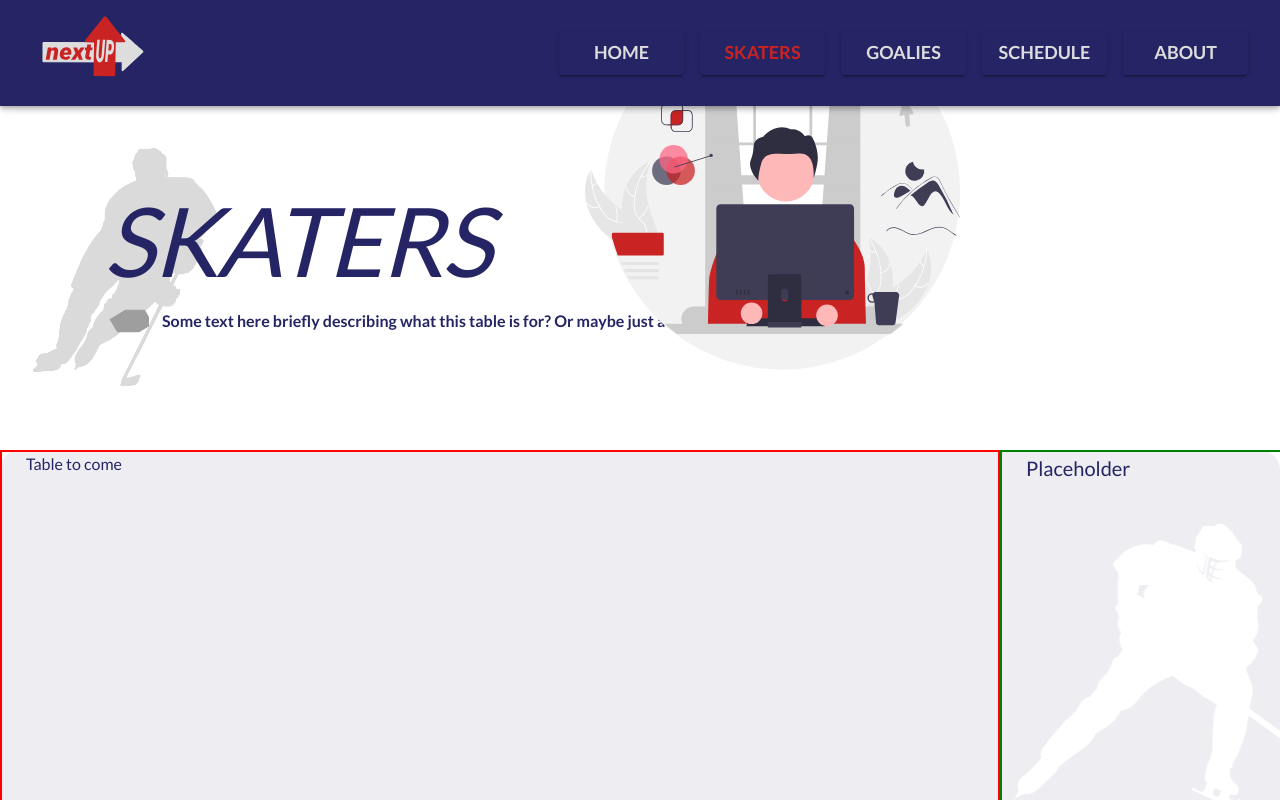
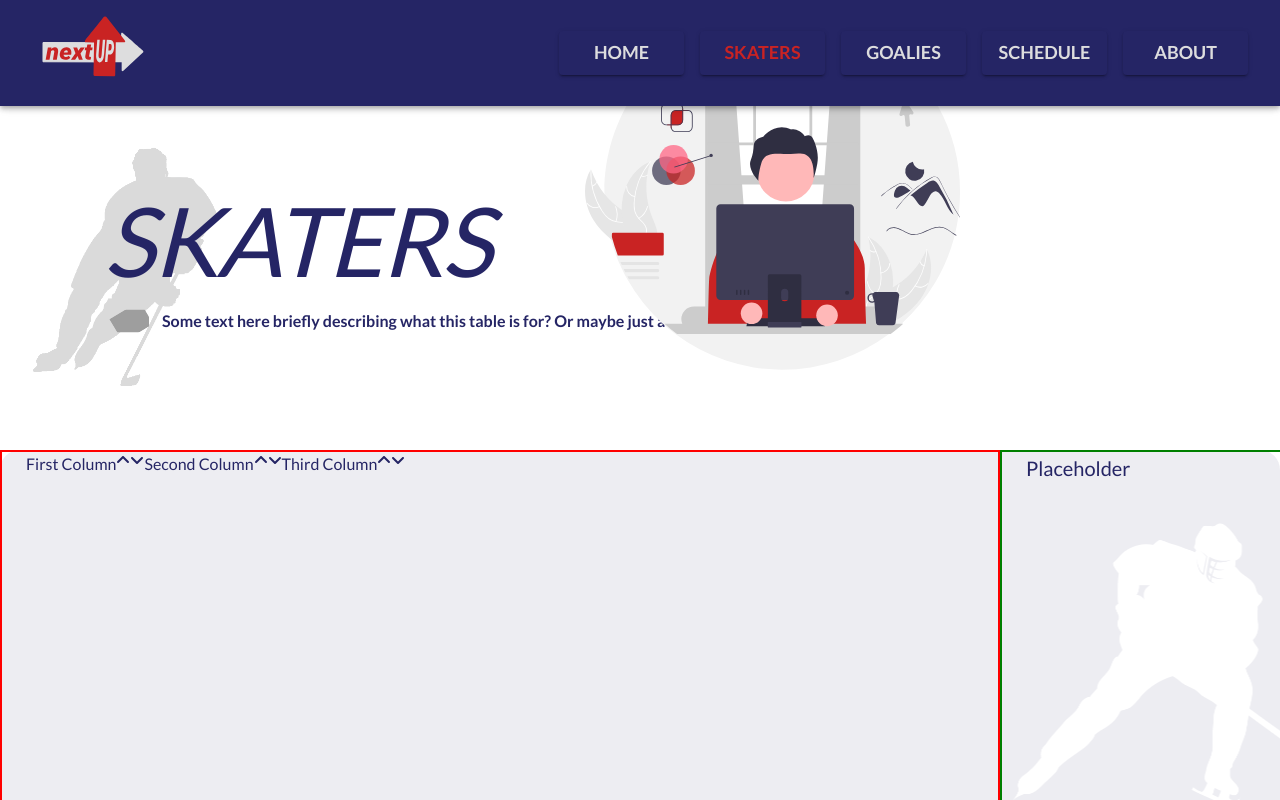
Before and after one commit to apreynolds1989/nextUP, a React (Create React App) app: page /nextUP/skaters in a window 1280 px wide. Shown: the top 800 px of the page. Built offline with nearby package versions, Linux system fonts and the light colour scheme; grey boxes are pictures that could not be loaded.

Commit message:
Created DoubleSortTable custom table component and added it to Skaters component

```diff
--- a/package.json
+++ b/package.json
@@ -7,6 +7,10 @@
         "@emotion/react": "^11.9.3",
         "@emotion/styled": "^11.9.3",
         "@fontsource/lato": "^4.5.8",
+        "@fortawesome/fontawesome-svg-core": "^6.1.2",
+        "@fortawesome/free-regular-svg-icons": "^6.1.2",
+        "@fortawesome/free-solid-svg-icons": "^6.1.2",
+        "@fortawesome/react-fontawesome": "^0.2.0",
         "@mui/material": "^5.8.7",
         "@testing-library/jest-dom": "^5.16.4",
         "@testing-library/react": "^13.3.0",
--- /dev/null
+++ b/src/components/customComponents/DoubleSortTable.jsx
@@ -0,0 +1,39 @@
+import React, { useState } from 'react';
+import { FontAwesomeIcon } from '@fortawesome/react-fontawesome';
+import { faAngleDown, faAngleUp } from '@fortawesome/free-solid-svg-icons';
+import { Box, Typography } from '@mui/material';
+
+export const DoubleSortTable = ({ data, columnConfig }) => {
+    return <DoubleSortTableHeader columnConfig={columnConfig} />;
+};
+
+const DoubleSortTableHeader = (columnConfig) => {
+    console.log(columnConfig.columnConfig);
+    return (
+        <Box
+            sx={{
+                display: 'flex',
+            }}
+        >
+            {columnConfig.columnConfig.map((column) => (
+                <ColumnHeaderText {...column} />
+            ))}
+        </Box>
+    );
+};
+
+const ColumnHeaderText = ({ columnName, initialSort = 'none' }) => {
+    const [sortStatus, setSortStatus] = useState(initialSort);
+
+    return (
+        <Box
+            sx={{
+                display: 'flex',
+            }}
+        >
+            <Typography>{columnName}</Typography>
+            <FontAwesomeIcon icon={faAngleUp} />
+            <FontAwesomeIcon icon={faAngleDown} />
+        </Box>
+    );
+};
--- a/src/pages/Skaters.jsx
+++ b/src/pages/Skaters.jsx
@@ -7,6 +7,13 @@ import {
 import { Container } from '@mui/system';
 import { Banner } from '../components/Banner';
 import { Typography } from '@mui/material';
+import { DoubleSortTable } from '../components/customComponents/DoubleSortTable';
+
+const columns = [
+    { columnName: 'First Column' },
+    { columnName: 'Second Column' },
+    { columnName: 'Third Column' },
+];
 
 export const Skaters = () => {
     return (
@@ -27,7 +34,7 @@ export const Skaters = () => {
                         border: '2px solid red',
                     }}
                 >
-                    Table to come
+                    <DoubleSortTable columnConfig={columns} />
                 </Container>
                 <Container sx={playersSx.skatersPopContainer}>
                     <Typography variant='h6'>Placeholder</Typography>
```
Also changed, not shown: 1 other file (tests, documents, lock files or other folders).
